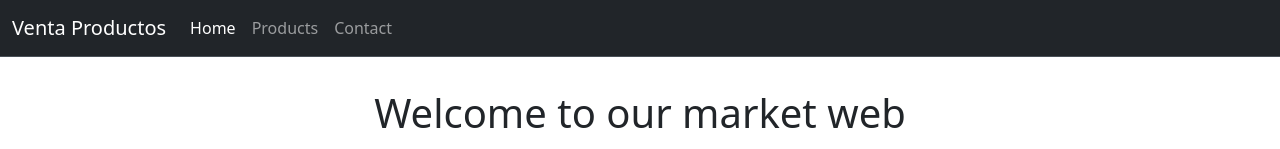
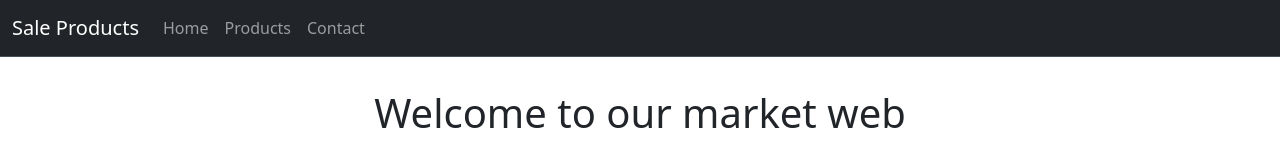
Before and after one commit to JoelRazuri/landingPage-angular, an Angular app: page / in a window 1280 px wide. Shown: the top 149 px of the page. Built offline with nearby package versions, Linux system fonts and the light colour scheme.

Commit message:
AppComponent

```diff
--- a/src/app/app.component.html
+++ b/src/app/app.component.html
@@ -1,6 +1,6 @@
 <nav class="navbar navbar-expand-lg bg-dark border-bottom border-body" data-bs-theme="dark">
     <div class="container-fluid">
-      <a class="navbar-brand" routerLink="">Venta Productos</a>
+      <a class="navbar-brand" routerLink="">Sale Products</a>
       <button class="navbar-toggler" type="button" data-bs-toggle="collapse" data-bs-target="#navbarNav" aria-controls="navbarNav" aria-expanded="false" aria-label="Toggle navigation">
         <span class="navbar-toggler-icon"></span>
       </button>
--- a/src/app/app.component.ts
+++ b/src/app/app.component.ts
@@ -10,7 +10,7 @@ import { RouterLink, RouterOutlet } from '@angular/router';
   styleUrl: './app.component.css'
 })
 export class AppComponent {
-  menuOption: string = 'home';
+  menuOption: string = '';
 
 
   onOption(menuOption: string) {
```
